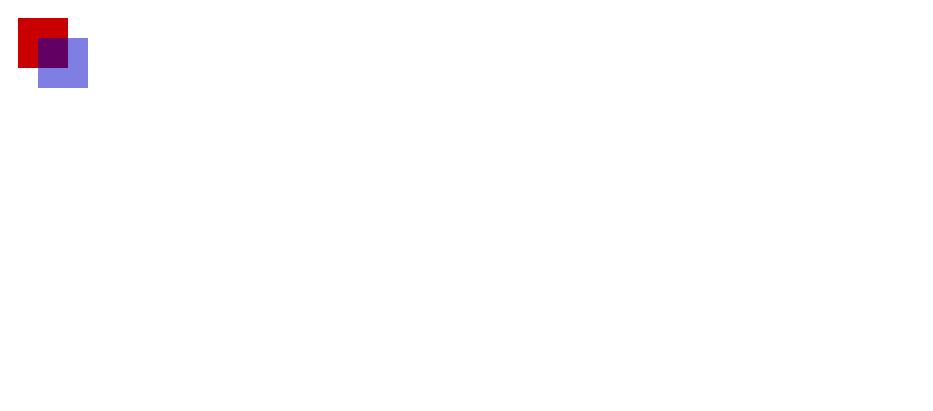
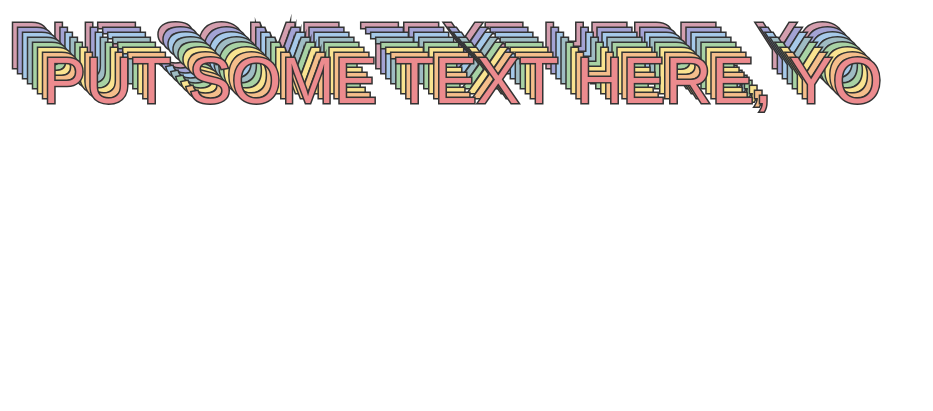
Before and after one commit to adamjc/rainbow-cake, a website: page src/index.html in a window 1280 px wide. Shown: the whole page, without its empty margins (0-933 px from the left). Drawn offline with Linux system fonts and the light colour scheme.

Commit message:
That's it.

```diff
--- a/src/demo.js
+++ b/src/demo.js
@@ -1 +1 @@
-rainbowCake.init('canvas')
+rainbowCake.init('canvas', "Put some text here, yo")
--- a/src/index.html
+++ b/src/index.html
@@ -3,7 +3,7 @@
 
   </head>
   <body>
-    <canvas id="canvas" width="400" height="400">
+    <canvas id="canvas" width="1000" height="400">
 
     </canvas>
   </body>
--- a/src/rainbow-cake.js
+++ b/src/rainbow-cake.js
@@ -1,13 +1,41 @@
 (function () {
   window.rainbowCake = {
-    init: function (id) {
+    init: function (id, text) {
       const canvas = document.getElementById(id)
       const ctx = canvas.getContext('2d')
 
-      ctx.fillStyle = 'rgb(200, 0, 0)'
-      ctx.fillRect(10, 10, 50, 50)
-      ctx.fillStyle = 'rgba(0, 0, 200, 0.5)'
-      ctx.fillRect(30, 30, 50, 50)
+      const realText = text.toUpperCase()
+      ctx.font = "64px Arial"
+      ctx.lineWidth = 3;
+      ctx.strokeStyle = "#333"
+
+      const startX = 0
+      const startY = 60
+      const increment = 5
+      const colours = [
+        '#d49eae',
+        '#a3a3d4',
+        '#a6c9e9',
+        '#9fbcc3',
+        '#a8d2a4',
+        '#f9e390',
+        '#f5be8b',
+        '#ec8b8e'
+      ]
+
+      const texts = colours.map((colour, index) => {
+        return {
+          x: startX + (increment * index),
+          y: startY + (increment * index),
+          colour: colour
+        }
+      })
+
+      texts.forEach(text => {
+        ctx.strokeText(`${realText}`, text.x, text.y);
+        ctx.fillStyle = text.colour;
+        ctx.fillText(`${realText}`, text.x, text.y);
+      })
     }
   }
 })()
```
